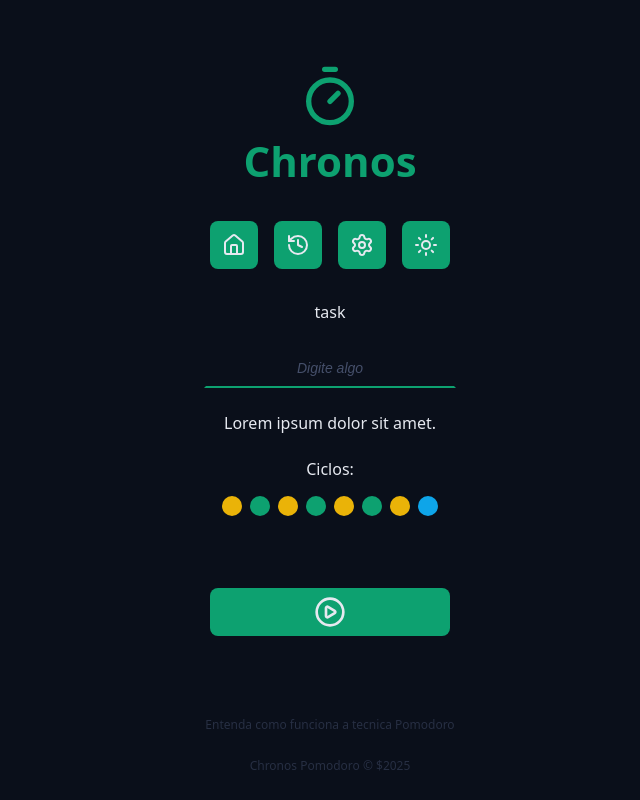
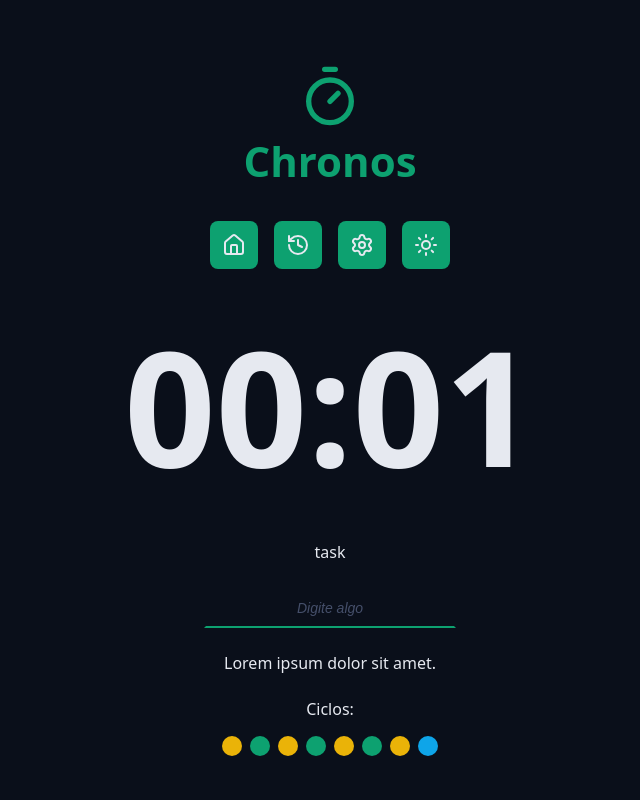
Before and after one commit to PatrickSchifter/chronos-pomodoro, a React (Vite) app: page / in a window 1280 px wide. Shown: the top 800 px of the page, without its empty margins (310-950 px from the left). Built offline with nearby package versions, Linux system fonts and the light colour scheme.

Commit message:
feat: add context

```diff
--- a/src/App.tsx
+++ b/src/App.tsx
@@ -1,8 +1,29 @@
 import { Home } from './pages/Home';
+import { useState } from 'react';
+import type { TaskStateModel } from './models/TaskStateModel';
+import { TaskContext } from './contexts/TaskContext';
 
 import './styles/theme.css';
 import './styles/global.css';
 
+const initialState: TaskStateModel = {
+  tasks: [],
+  secondasRemaining: 0,
+  activeTask: null,
+  formattedSecondsRemaining: '00:01',
+  config: {
+    longBreakTime: 15,
+    shortBreakTime: 5,
+    workTime: 25,
+  },
+  currentCycle: 0,
+};
+
 export function App() {
-  return <Home />;
+  const [state, setState] = useState<TaskStateModel>(initialState);
+  return (
+    <TaskContext.Provider value={state}>
+      <Home />
+    </TaskContext.Provider>
+  );
 }
--- a/src/components/CountDown/CountDown.tsx
+++ b/src/components/CountDown/CountDown.tsx
@@ -1,5 +1,9 @@
 import styles from './CountDown.module.css';
 
-export function CountDown() {
-  return <div className={styles.container}>00:00</div>;
+type CountDownProps = {
+  formattedSecondsRemaining: string;
+};
+
+export function CountDown({ formattedSecondsRemaining }: CountDownProps) {
+  return <div className={styles.container}>{formattedSecondsRemaining}</div>;
 }
--- /dev/null
+++ b/src/contexts/TaskContext/index.tsx
@@ -0,0 +1,17 @@
+import { createContext } from 'react';
+import type { TaskStateModel } from '../../models/TaskStateModel';
+
+const initialState: TaskStateModel = {
+  tasks: [],
+  secondasRemaining: 0,
+  activeTask: null,
+  formattedSecondsRemaining: '00:00',
+  config: {
+    longBreakTime: 15,
+    shortBreakTime: 5,
+    workTime: 25,
+  },
+  currentCycle: 0,
+};
+
+export const TaskContext = createContext(initialState);
--- a/src/pages/Home/index.tsx
+++ b/src/pages/Home/index.tsx
@@ -1,10 +1,22 @@
 import { MainTemplate } from '../../templates/MainTemplate';
 import { MainForm } from '../../components/MainForm';
+import { Container } from '../../components/Container';
+import { CountDown } from '../../components/CountDown';
+import { useContext } from 'react';
+import { TaskContext } from '../../contexts/TaskContext';
 
 export function Home() {
+  const state = useContext(TaskContext);
   return (
     <MainTemplate>
-      <MainForm />
+      <Container>
+        <CountDown
+          formattedSecondsRemaining={state.formattedSecondsRemaining}
+        />
+      </Container>
+      <Container>
+        <MainForm />
+      </Container>
     </MainTemplate>
   );
 }
```
